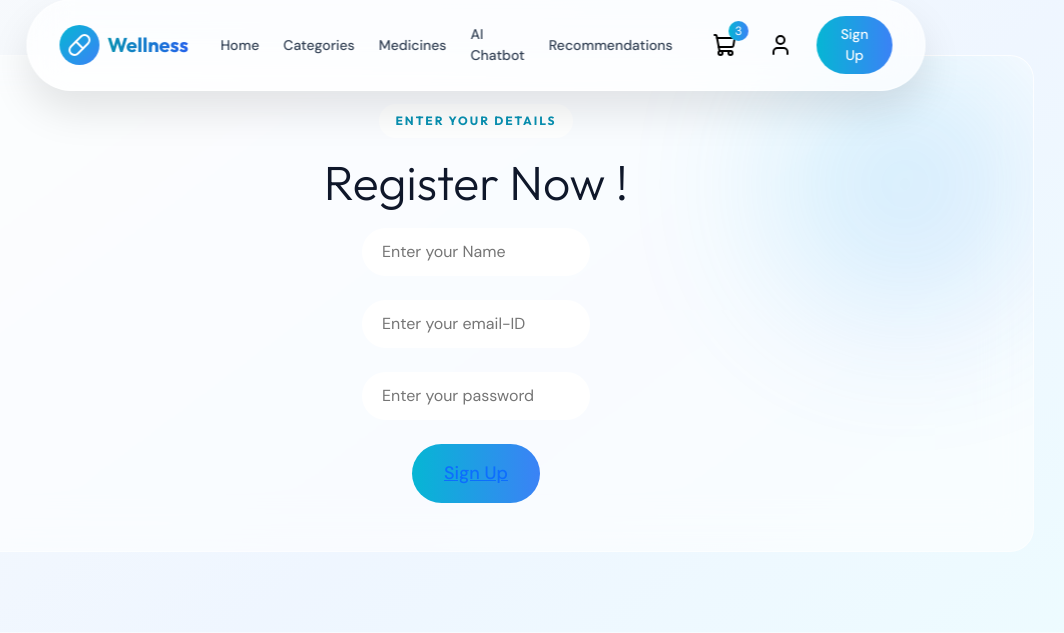
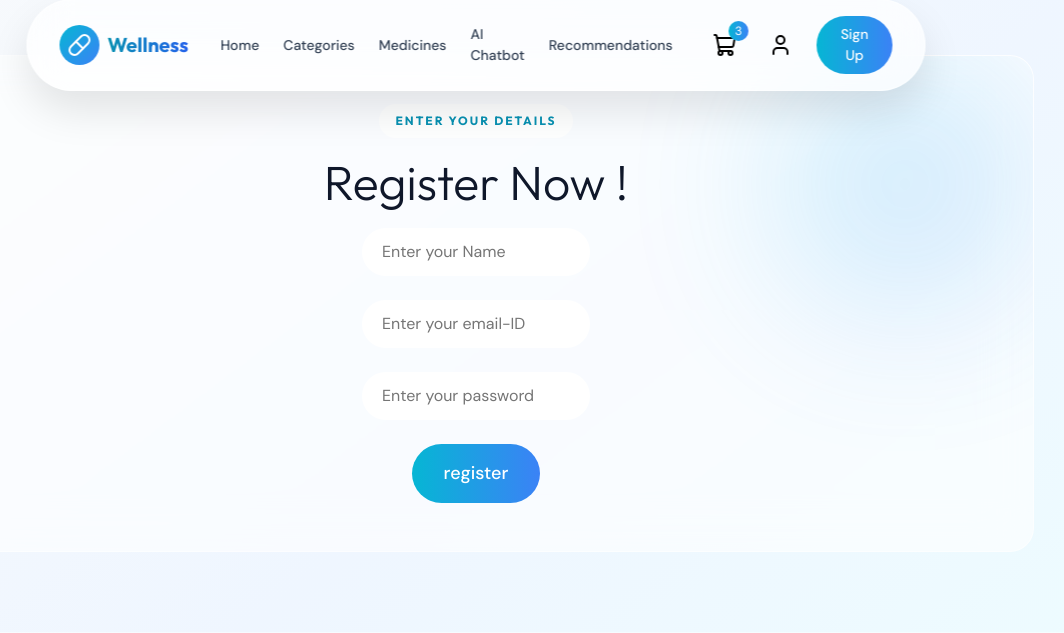
Before and after one commit to Aaryakalariya/Wellnes, a Flask app: page /register in a window 1280 px wide. Shown: the part 25-658 px from the top of the page, without its empty margins (164-1228 px from the left). Run offline with Flask 3, Linux system fonts and the light colour scheme.

Commit message:
Update register.html
2 changes done 1st form and 2nd submit button

```diff
--- a/templates/register.html
+++ b/templates/register.html
@@ -80,7 +80,7 @@
 
                         <h2 class="offer-title">Register Now !</h2>
 
-<!--            Create a form and then we will submit it.            -->
+<!--            Create a form and then we will submit it.  - DONE          -->
                         <form method="post" action="submit_register" enctype="multipart/form-data">
                          <input type="text" placeholder="Enter your Name"
                                style="border-radius:50px; padding:12px 20px; border:none;">
@@ -91,9 +91,11 @@
                         <input type="password" placeholder="Enter your password"
                                style="border-radius:50px; padding:12px 20px; border:none;">
                         <br><br>
+
+                            <!--            Create Submit buttons - DONE           -->
+                        <input type="submit" class="btn-offer" value="register">
                         </form>
-<!--            Create Submit buttons            -->
-                        <button class="btn-offer" data-testid="claim-offer-button"> <a href="#"> Sign Up </a> </button>
+
                     </div>
                 </div>
             </div>
```
